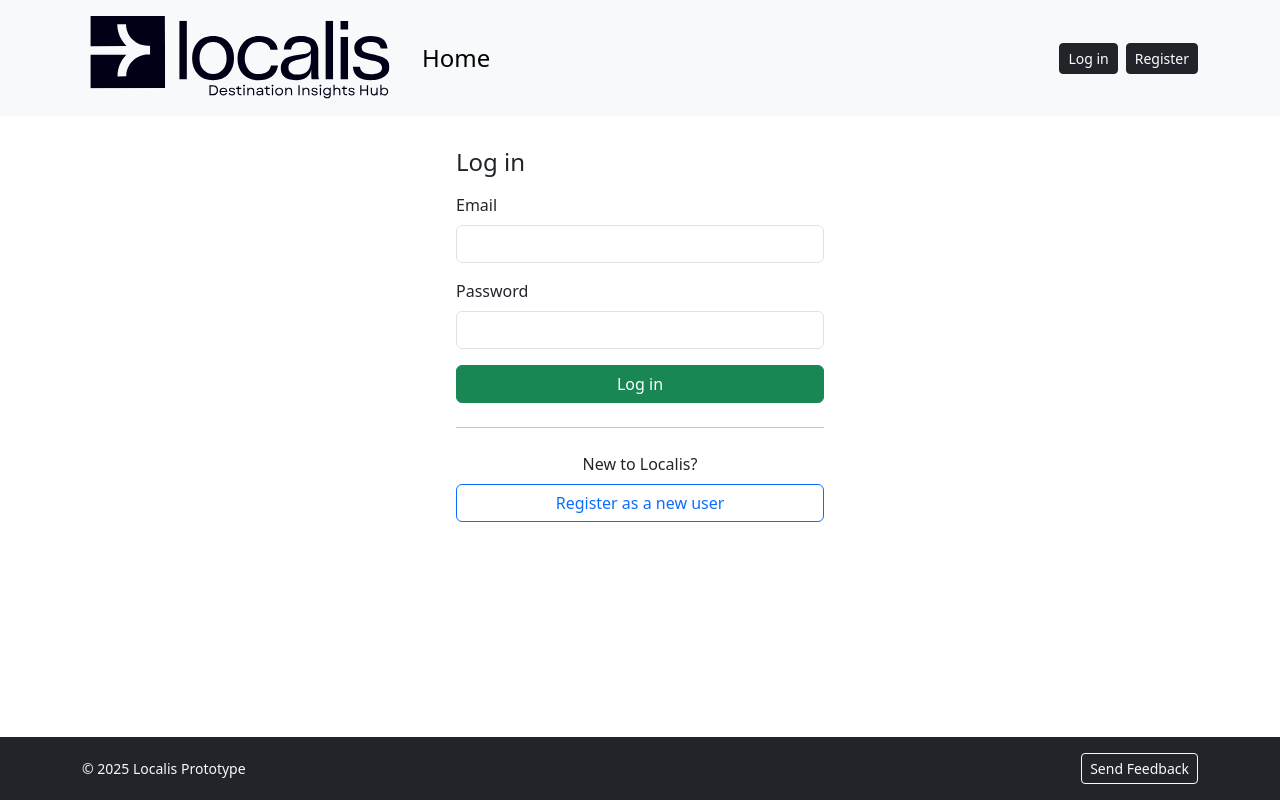
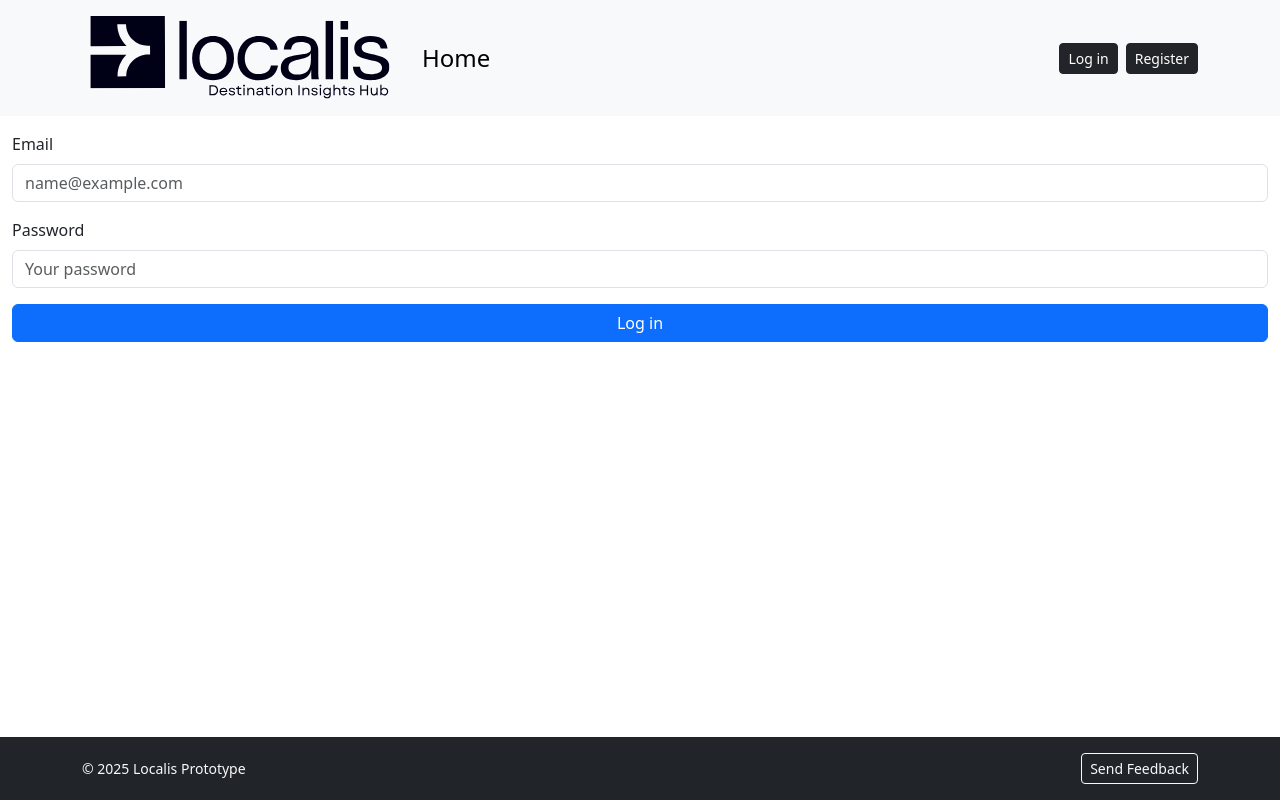
Before and after one commit to DWL-GHacc/localis-demo, a React (Create React App) app in the folder client/: page /user/login in a window 1280 px wide. Built offline with nearby package versions, Linux system fonts and the light colour scheme.

Commit message:
Update Login.js
show modal for not yet active

```diff
--- a/client/src/Pages/auth/Login.js
+++ b/client/src/Pages/auth/Login.js
@@ -1,111 +1,130 @@
 // client/src/Pages/auth/Login.jsx
 import { useState } from "react";
-import { Link, useNavigate } from "react-router-dom";
-import { API_BASE } from "../../API/authClient";
+import { useNavigate } from "react-router-dom";
+import { Form, Button, Alert, Modal } from "react-bootstrap";
+import { authFetch } from "../../api/authClient"; // adjust if your folder is /API not /api
 
-const Login = ({ setIsLoggedIn, onSuccess }) => {
+export default function Login({ setIsLoggedIn, onSuccess }) {
   const navigate = useNavigate();
-  const [formData, setFormData] = useState({ email: "", password: "" });
-  const [message, setMessage] = useState(null);
 
-  const handleChange = (e) => {
-    const { name, value } = e.target;
-    setFormData((prev) => ({ ...prev, [name]: value }));
-  };
+  const [email, setEmail] = useState("");
+  const [password, setPassword] = useState("");
+
+  const [submitting, setSubmitting] = useState(false);
+  const [error, setError] = useState("");
+
+  // ✅ Inactive/403 modal state
+  const [showInactive, setShowInactive] = useState(false);
+  const [inactiveMessage, setInactiveMessage] = useState(
+    "Your account exists, but it has not yet been activated by an administrator."
+  );
 
   const handleSubmit = async (e) => {
     e.preventDefault();
-    setMessage(null);
+    setError("");
+    setSubmitting(true);
 
     try {
-      const response = await fetch(`${API_BASE}/api/users/login`, {
+      const { response, data } = await authFetch("/api/users/login", {
         method: "POST",
-        headers: { "Content-Type": "application/json" },
-        body: JSON.stringify({
-          email: formData.email,
-          password: formData.password,
-        }),
+        body: JSON.stringify({ email, password }),
       });
 
-      const data = await response.json();
-
-      if (!response.ok || data.error) {
-        setMessage(data.message || data.error || "Login failed");
+      // ✅ Any 403 => show modal (covers inactive accounts cleanly)
+      if (response.status === 403) {
+        setInactiveMessage(
+          data?.message ||
+            "Your account exists, but it has not yet been activated by an administrator."
+        );
+        setShowInactive(true);
         return;
       }
 
-      const { token, user } = data;
-      if (!token || !user) {
-        setMessage("Invalid response from server (missing token or user).");
+      // Other errors
+      if (!response.ok || data?.error) {
+        setError(data?.message || "Login failed");
         return;
       }
 
-      localStorage.setItem("token", token);
-      localStorage.setItem("role", user.role || "");
-      localStorage.setItem("userName", user.full_name || user.email || "");
+      // Success: persist auth + user
+      localStorage.setItem("token", data.token);
 
-      if (setIsLoggedIn) setIsLoggedIn(true);
+      if (data?.user?.role) localStorage.setItem("role", data.user.role);
+      if (data?.user?.full_name) localStorage.setItem("userName", data.user.full_name);
+      if (data?.user?.email) localStorage.setItem("userEmail", data.user.email);
 
-      // default after login
+      // Optional: store LGA access if you use it client-side
+      if (data?.user?.lgaAccess !== undefined) {
+        localStorage.setItem("lgaAccess", JSON.stringify(data.user.lgaAccess));
+      }
+
+      if (typeof setIsLoggedIn === "function") setIsLoggedIn(true);
+
+      // close modal if provided (App.js passes onSuccess to close the login modal)
+      if (typeof onSuccess === "function") onSuccess();
+
+      // navigate to dashboard (optional, but typical)
       navigate("/dashboard");
-
-      if (onSuccess) onSuccess();
     } catch (err) {
-      console.error(err);
-      setMessage("Network or server error while logging in.");
+      setError("Network or server error while logging in.");
+    } finally {
+      setSubmitting(false);
     }
   };
 
   return (
-    <div className="p-3" style={{ maxWidth: "400px", margin: "0 auto" }}>
-      <h1 className="h4 mb-3">Log in</h1>
+    <>
+      {error && <Alert variant="danger">{error}</Alert>}
 
-      {message && <div className="alert alert-danger py-2">{message}</div>}
-
-      <form onSubmit={handleSubmit}>
-        {/* email */}
-        <div className="mb-3">
-          <label className="form-label" htmlFor="email">Email</label>
-          <input
-            id="email"
-            name="email"
+      <Form onSubmit={handleSubmit}>
+        <Form.Group className="mb-3" controlId="loginEmail">
+          <Form.Label>Email</Form.Label>
+          <Form.Control
             type="email"
-            className="form-control"
-            value={formData.email}
-            onChange={handleChange}
+            autoComplete="username"
+            value={email}
+            onChange={(e) => setEmail(e.target.value)}
+            placeholder="name@example.com"
             required
           />
-        </div>
+        </Form.Group>
 
-        {/* password */}
-        <div className="mb-3">
-          <label className="form-label" htmlFor="password">Password</label>
-          <input
-            id="password"
-            name="password"
+        <Form.Group className="mb-3" controlId="loginPassword">
+          <Form.Label>Password</Form.Label>
+          <Form.Control
             type="password"
-            className="form-control"
-            value={formData.password}
-            onChange={handleChange}
+            autoComplete="current-password"
+            value={password}
+            onChange={(e) => setPassword(e.target.value)}
+            placeholder="Your password"
             required
           />
+        </Form.Group>
+
+        <div className="d-grid">
+          <Button type="submit" disabled={submitting}>
+            {submitting ? "Logging in..." : "Log in"}
+          </Button>
         </div>
+      </Form>
 
-        <button type="submit" className="btn btn-success w-100">
-          Log in
-        </button>
-      </form>
-
-      <hr className="my-4" />
-
-      <p className="text-center mb-2">New to Localis?</p>
-      <div className="d-grid">
-        <Link to="/user/register" className="btn btn-outline-primary">
-          Register as a new user
-        </Link>
-      </div>
-    </div>
+      {/* ✅ 403 / ACCOUNT INACTIVE MODAL */}
+      <Modal show={showInactive} onHide={() => setShowInactive(false)} centered>
+        <Modal.Header closeButton>
+          <Modal.Title>Account not active yet</Modal.Title>
+        </Modal.Header>
+        <Modal.Body>
+          <p className="mb-2">{inactiveMessage}</p>
+          <p className="mb-0">
+            Please try again later, or contact your administrator to activate your account.
+          </p>
+        </Modal.Body>
+        <Modal.Footer>
+          <Button variant="secondary" onClick={() => setShowInactive(false)}>
+            Close
+          </Button>
+        </Modal.Footer>
+      </Modal>
+    </>
   );
-};
-
-export default Login;
+}
```
